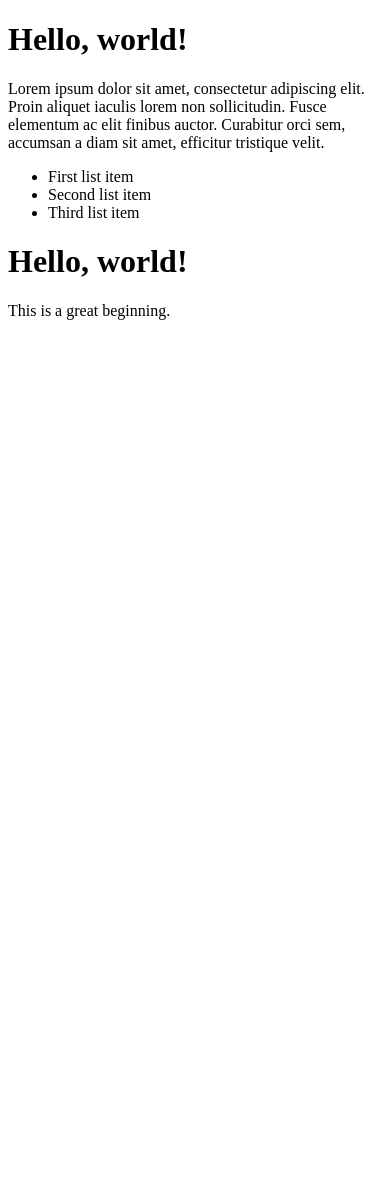
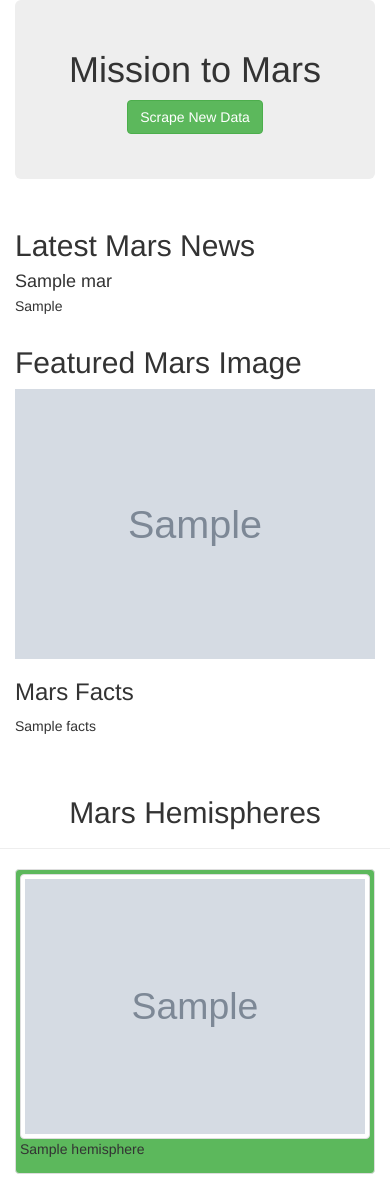
Before and after one commit to charleside2001/Mission-to-Mars, a Flask app: page / in a window 390 px wide. Before the commit the page ends 320 px from the top, so only its background shows below. Run offline with Flask 2, Linux system fonts and the light colour scheme; grey boxes marked "Sample" are stand-in pictures; a database or web service that is not in the repository returns one stand-in record (values such as "Sample title"); some libraries are stand-ins or nearby versions.

Commit message:
final project commit

```diff
--- a/app.py
+++ b/app.py
@@ -8,10 +8,14 @@ app = Flask(__name__)
 app.config["MONGO_URI"] = "mongodb://localhost:27017/mars_app"
 mongo = PyMongo(app)
 
+#creating route to find HTML page
+
 @app.route("/")
 def index():
    mars = mongo.db.mars.find_one()
    return render_template("index.html", mars=mars)
+
+#scraping route
 
 @app.route("/scrape")
 def scrape():
@@ -19,5 +23,6 @@ def scrape():
    mars_data = scraping.scrape_all()
    mars.update_one({}, {"$set":mars_data}, upsert=True)
    return redirect('/', code=302)
+
 if __name__ == "__main__":
-   app.run()
+   app.run(debug=False, host='0.0.0.0', port=5000)
--- a/templates/index.html
+++ b/templates/index.html
@@ -1,27 +1,79 @@
 <!DOCTYPE html>
 <html lang="en">
-<head>
-    <meta charset="UTF-8">
-    <meta http-equiv="X-UA-Compatible" content="IE=edge">
-    <meta name="viewport" content="width=device-width, initial-scale=1.0">
-    <title>Document</title>
-</head>
-<body>
-  <h1>Hello, world!</h1>
-  <p>
-    Lorem ipsum dolor sit amet, consectetur adipiscing elit. Proin aliquet
-    iaculis lorem non sollicitudin. Fusce elementum ac elit finibus auctor.
-    Curabitur orci sem, accumsan a diam sit amet, efficitur tristique velit.
-  </p>
-  <ul>
-    <li>First list item</li>
-    <li>Second list item</li>
-    <li>Third list item</li>
-  </ul>
-</body>
+  <head>
+    <meta charset="UTF-8" />
+    <meta name="viewport" content="width=device-width, initial-scale=1.0" />
+    <meta http-equiv="X-UA-Compatible" content="ie=edge" />
+    <title>Mission to Mars</title>
+    <link
+      rel="stylesheet"
+      href="https://maxcdn.bootstrapcdn.com/bootstrap/3.3.7/css/bootstrap.min.css"
+    />
+  </head>
+  <body>
+    <div class="container">
+      <!-- Add Jumbotron to Header -->
+      <div class="jumbotron text-center">
+        <h1>Mission to Mars</h1>
+        <!-- Add a button to activate scraping script -->
+        <p><a type="submit" class="btn btn-success" href="/scrape" role="button">Scrape New Data</a></p>
+      </div>
+
+      <!-- Add section for Mars News -->
+      <div class="row" id="mars-news">
+        <div class="col-md-12">
+          <div class="media">
+            <div class="media-body">
+              <h2>Latest Mars News</h2>
+              <h4 class="media-heading">{{ mars.news_title }}</h4>
+              <p>{{ mars.news_paragraph }}</p>
+            </div>
+          </div>
+        </div>
+      </div>
+
+      <!-- Section for Featured Image and Facts table -->
+      <div class="row" id="mars-featured-image">
+        <div class="col-md-8">
+          <h2>Featured Mars Image</h2>
+          <!-- if images is False/None/non-existent, then default to error message -->
+          <img
+            src="{{mars.featured_image | default('static/images/error.png', true) }}"
+            class="img-responsive"
+            alt="Responsive image"
+          />
+        </div>
+
+        <div class="col-md-4">
+          <!-- Mars Facts -->
+          <!--<div class="row" id="mars-facts"></div>-->
+          <div class="table table-condensed" id="mars-facts">
+            <h3>Mars Facts</h3>
+            {{ mars.facts | safe }}
+          </div>
+        </div>
+      </div>
+
+      <!-- Section for Mars Hemispheres -->
+      <div class="row" id="mars-hemispheres">
+          <div class="page-header">
+            <h2 class="text-center">Mars Hemispheres</h2>
+          </div>
+        {% for hemisphere in mars.hemispheres %}
+          <div class="col-md-3">
+            <div class = "thumbnail" style="background-color: #5cb85c;">
+              <a href = "{{hemisphere.img_url}}" target = "_blank"></a>
+                <div>
+                  <img class="img-thumbnail" src = "{{hemisphere.img_url}}" class="img-responsive" alt="Responsive image">
+                  <div class="card-body">
+                    <p class="card-text">{{hemisphere.title}}</p>
+                  </div>
+                </div>
+              </a>
+            </div>
+          </div>
+        {% endfor %}
+      </div>
+    </div>
+  </body>
 </html>
-
-<div>
-    <h1>Hello, world!</h1>
-    <p>This is a great beginning.</p>
-</div>
```
Also changed, not shown: scraping.py (+52 -21 lines), High_Resolution_Mars_Hemisphere_Images_Titles/full_resolution_images_titles.PNG (added), High_Resolution_Mars_Hemisphere_Images_Titles/hemisphere_image_thumbnail.png (added), High_Resolution_Mars_Hemisphere_Images_Titles/hemisphere_image_urls.png (added), High_Resolution_Mars_Hemisphere_Images_Titles/mongodb_collections.png (added), High_Resolution_Mars_Hemisphere_Images_Titles/style_button_with_condensed_fact_table.png (added), 1 other file.
